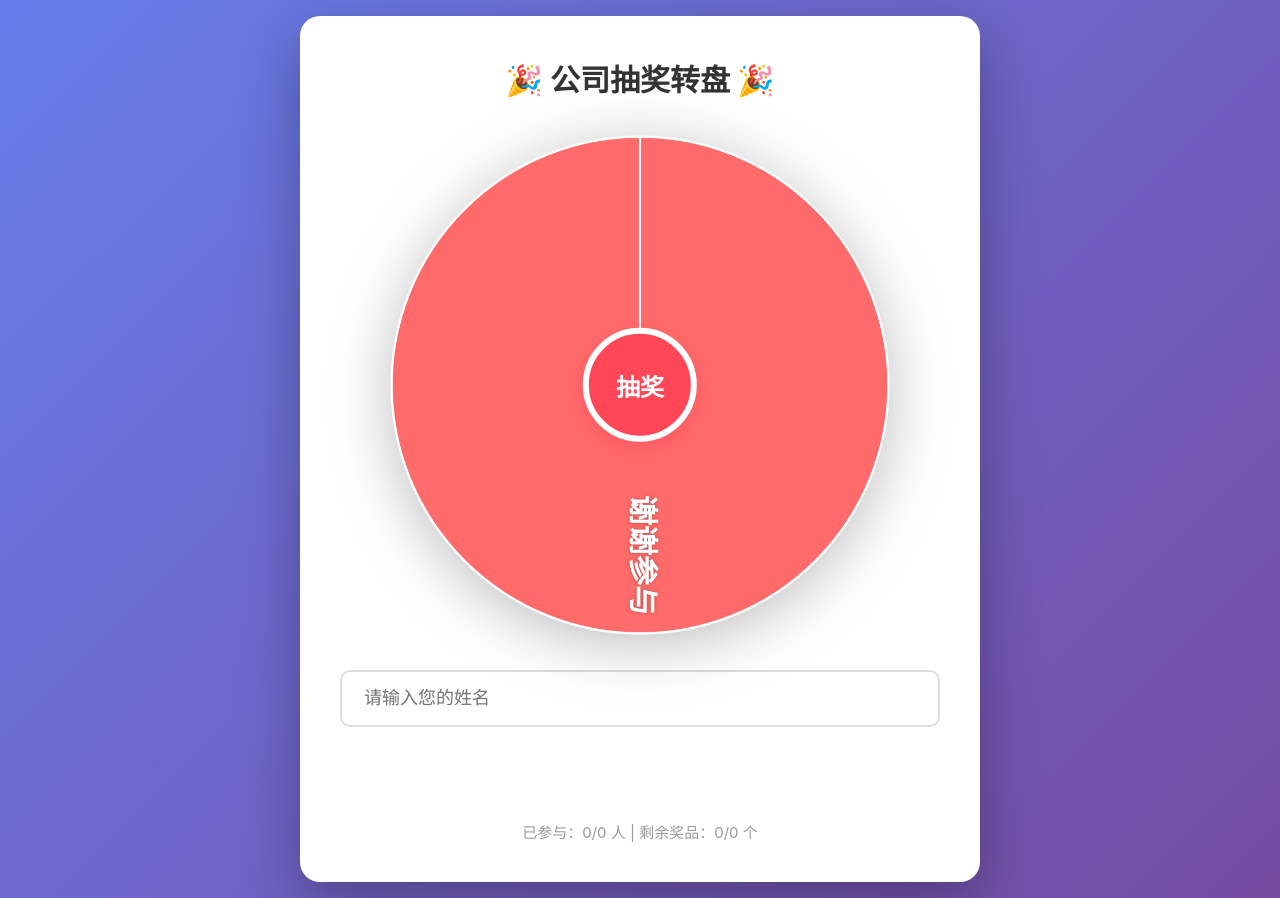
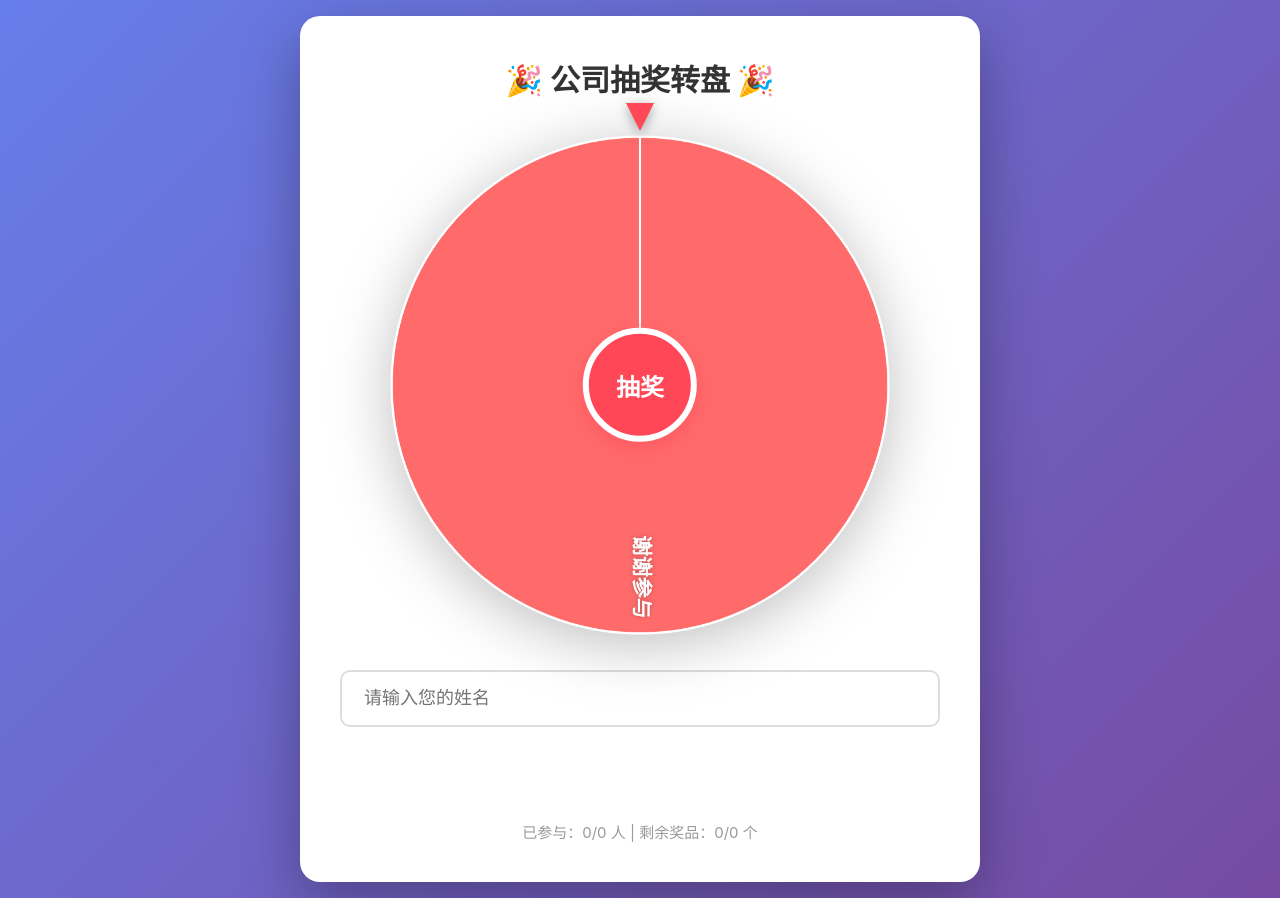
Before and after one commit to cp932671459/lottery-wheel, a Flask app: page / in a window 1280 px wide. Run offline with Flask 3, Linux system fonts and the light colour scheme; data that the repository does not hold is empty.

Commit message:
调整为居中

```diff
--- a/templates/index.html
+++ b/templates/index.html
@@ -21,6 +21,7 @@
             font-family: -apple-system, BlinkMacSystemFont, 'Segoe UI', Roboto, sans-serif;
             background: linear-gradient(135deg, #667eea 0%, #764ba2 100%);
             display: flex;
+            flex-direction: column;
             align-items: center;
             justify-content: center;
             padding: 16px;
@@ -44,7 +45,9 @@
 
         .wheel-container {
             position: relative;
-            width: min(520px, 85vw);
+            /* 关键修复：改为 100% 宽度，最大 520px，确保不溢出卡片 */
+            width: 100%;
+            max-width: 520px;
             aspect-ratio: 1 / 1;
             margin: 0 auto clamp(16px, 3vw, 25px);
         }
@@ -57,19 +60,28 @@
             border-radius: 50%;
             filter: drop-shadow(0 10px 30px rgba(0,0,0,0.25));
         }
-
+        /* 修复指针：手机上用 vw 单位自适应，电脑上回退到像素值 */
         .pointer {
             position: absolute;
-            top: -4.5%;
+            top: -2.5vw;
             left: 50%;
             transform: translateX(-50%);
             width: 0;
             height: 0;
-            border-left: 4.5% solid transparent;
-            border-right: 4.5% solid transparent;
-            border-top: 9% solid #ff4757;
+            border-left: 2.5vw solid transparent;
+            border-right: 2.5vw solid transparent;
+            border-top: 5vw solid #ff4757;
             z-index: 10;
             filter: drop-shadow(0 3px 6px rgba(0,0,0,0.35));
+        }
+
+        @media (min-width: 520px) {
+            .pointer {
+                top: -22px;
+                border-left: 14px solid transparent;
+                border-right: 14px solid transparent;
+                border-top: 28px solid #ff4757;
+            }
         }
 
         .center-btn {
@@ -164,16 +176,12 @@
             .container {
                 border-radius: 16px;
             }
-
-            .wheel-container {
-                width: min(420px, 92vw);
-            }
         }
 
         /* 针对横屏手机，避免转盘过高 */
         @media (max-height: 600px) and (orientation: landscape) {
             .wheel-container {
-                width: min(360px, 55vh);
+                max-width: 55vh;
             }
 
             h1 {
@@ -230,11 +238,11 @@
             const anglePerSector = (2 * Math.PI) / numSectors;
 
             const arcLength = (2 * Math.PI * radius) / numSectors;
-            let baseFontSize = Math.floor(arcLength * 0.22);
-            baseFontSize = Math.max(22, Math.min(52, baseFontSize));
+            let baseFontSize = Math.floor(arcLength * 0.18);
+            baseFontSize = Math.max(20, Math.min(36, baseFontSize));
 
-            const innerCircleRadius = 90;
-            const outerPadding = 30;
+            const innerCircleRadius = 115;
+            const outerPadding = 25;
             const availableLength = radius - innerCircleRadius - outerPadding;
 
             ctx.clearRect(0, 0, canvas.width, canvas.height);
@@ -255,22 +263,24 @@
 
                 const text = sectors[i];
                 let fontSize = baseFontSize;
+                let displayText = text;
 
                 ctx.font = `bold ${fontSize}px sans-serif`;
-                let textWidth = ctx.measureText(text).width;
+                let textWidth = ctx.measureText(displayText).width;
+
                 if (textWidth > availableLength) {
                     fontSize = Math.floor(fontSize * (availableLength / textWidth));
-                    fontSize = Math.max(fontSize, 12);
-                }
+                    fontSize = Math.max(fontSize, 16);
 
-                ctx.font = `bold ${fontSize}px sans-serif`;
-                textWidth = ctx.measureText(text).width;
-                let displayText = text;
-                if (textWidth > availableLength) {
-                    while (displayText.length > 1 && ctx.measureText(displayText + '…').width > availableLength) {
-                        displayText = displayText.slice(0, -1);
+                    ctx.font = `bold ${fontSize}px sans-serif`;
+                    textWidth = ctx.measureText(displayText).width;
+
+                    if (textWidth > availableLength) {
+                        while (displayText.length > 1 && ctx.measureText(displayText + '…').width > availableLength) {
+                            displayText = displayText.slice(0, -1);
+                        }
+                        displayText = displayText + '…';
                     }
-                    displayText = displayText + '…';
                 }
 
                 ctx.save();
@@ -287,7 +297,7 @@
             }
 
             ctx.beginPath();
-            ctx.arc(centerX, centerY, 80, 0, 2 * Math.PI);
+            ctx.arc(centerX, centerY, 90, 0, 2 * Math.PI);
             ctx.fillStyle = '#fff';
             ctx.fill();
         }
```
